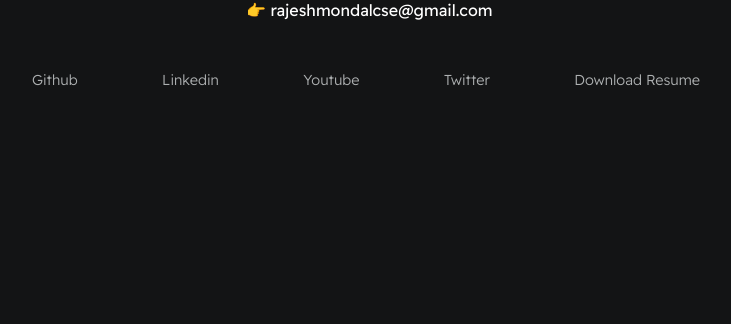
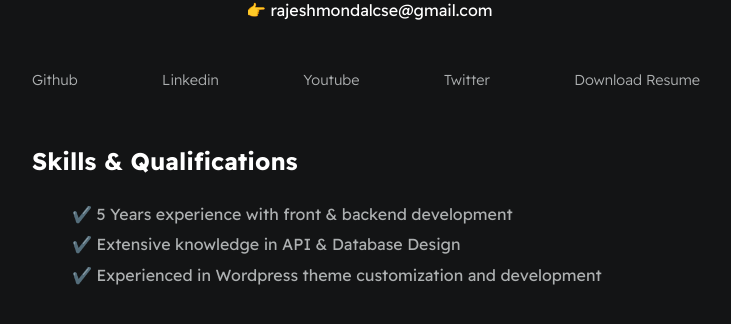
Before and after one commit to rajesh-mondal/resume, a plain HTML site: page index.html in a window 1280 px wide. Shown: the part 234-558 px from the top of the page, without its empty margins (274-1005 px from the left). Drawn offline with Linux system fonts and the light colour scheme.

Commit message:
skills and qualification section done

```diff
--- a/assets/styles/main.css
+++ b/assets/styles/main.css
@@ -102,3 +102,7 @@ li{
     color: var(--mainLinkColor);
     font-size: 0.9em;
 }
+
+#qualifications--list{
+    list-style: none;
+}
--- a/index.html
+++ b/index.html
@@ -30,6 +30,15 @@
             </div>
         </section>
 
+        <section class="section--page">
+            <h2>Skills & Qualifications</h2>
+            <ul id="qualifications--list">
+                <li>✔️ 5 Years experience with front & backend development</li>
+                <li>✔️ Extensive knowledge in API & Database Design</li>
+                <li>✔️ Experienced in Wordpress theme customization and development</li>
+            </ul>
+        </section>
+
     </div>
 
 </body>
```
